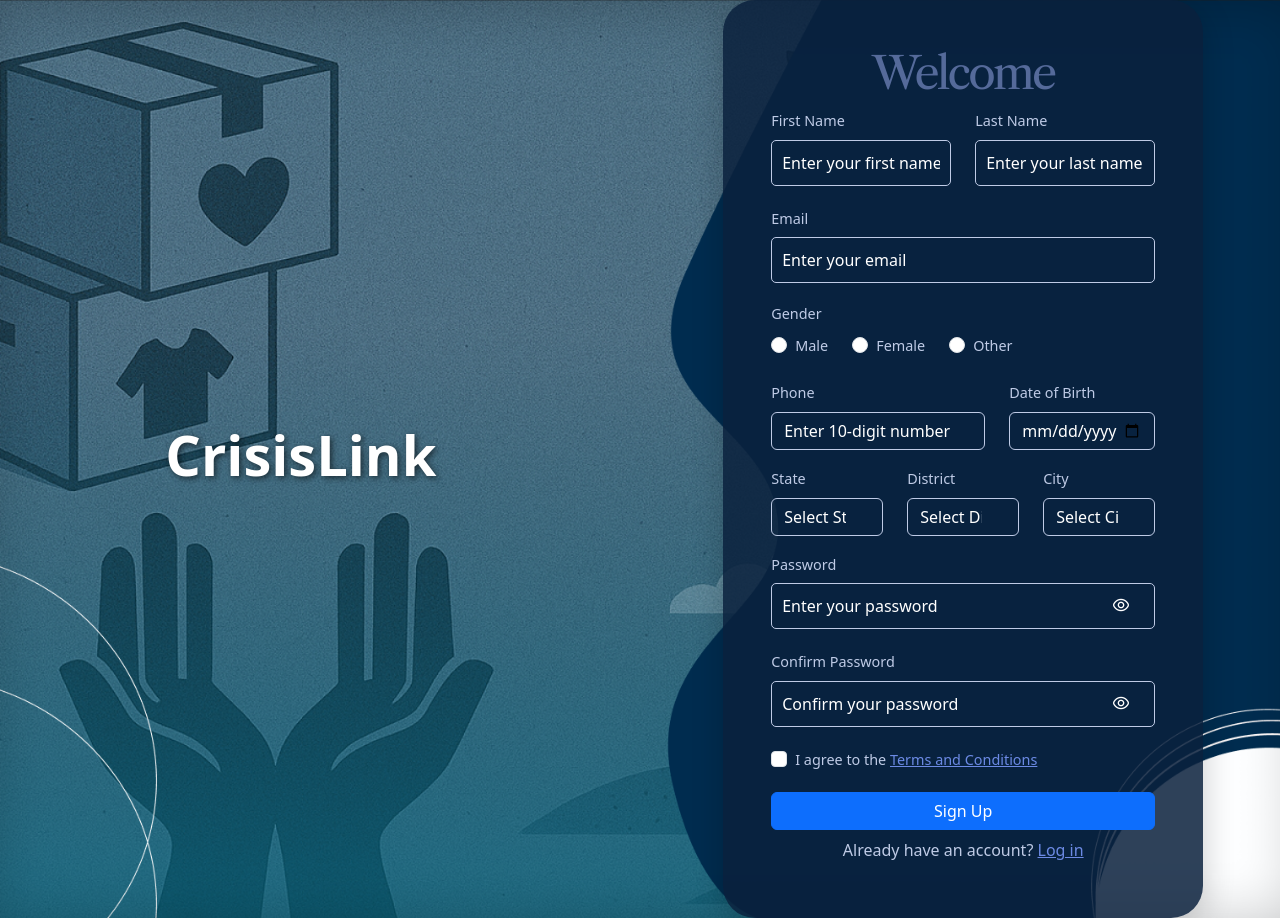
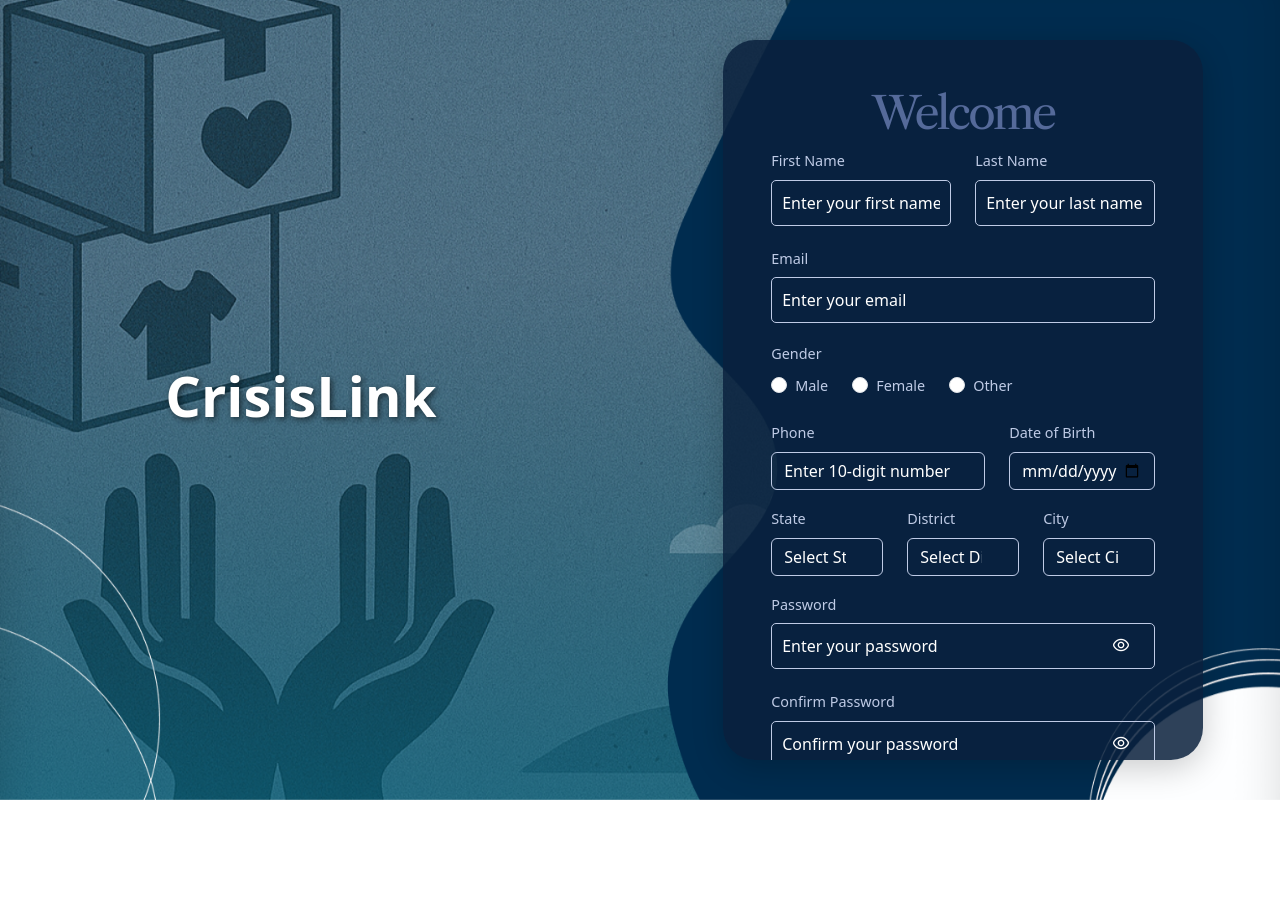
Before and after one commit to Shilpa1805/CrisisLink, a React (Vite) app in the folder crisislink-app/: page /signup in a window 1280 px wide. After the commit the page ends 800 px from the top, so only its background shows below. Built offline with nearby package versions, Linux system fonts and the light colour scheme.

Commit message:
Kept page static and form scrollable

```diff
--- a/crisislink-app/src/components/CrisisSignup.css
+++ b/crisislink-app/src/components/CrisisSignup.css
@@ -1,10 +1,11 @@
 .signup-bg {
-  min-height: 100vh;
+  height: 100vh;
   width: 100vw;
   display: flex;
-  background: url('../assets/bg2.png') no-repeat center center;
+  background: url('../assets/bg2.png') no-repeat center center fixed;
   background-size: cover;
   position: relative;
+  overflow: hidden;
 }
 
 .signup-left {
@@ -31,6 +32,14 @@
   justify-content: flex-end;
   align-items: center;
   padding-right: 6vw;
+  height: 100vh;
+  overflow-y: auto;
+  scrollbar-width: none;
+  -ms-overflow-style: none;
+}
+
+.signup-form-container::-webkit-scrollbar {
+  display: none;
 }
 
 .form-box {
@@ -39,6 +48,13 @@
   padding: 3rem;
   width: 30rem;
   box-shadow: 0 8px 32px rgba(0,0,0,0.2);
+  max-height: 90vh;
+  overflow-y: auto;
+  scrollbar-width: none;
+}
+
+.form-box::-webkit-scrollbar {
+  display: none;
 }
 
 .welcome-title {
```
